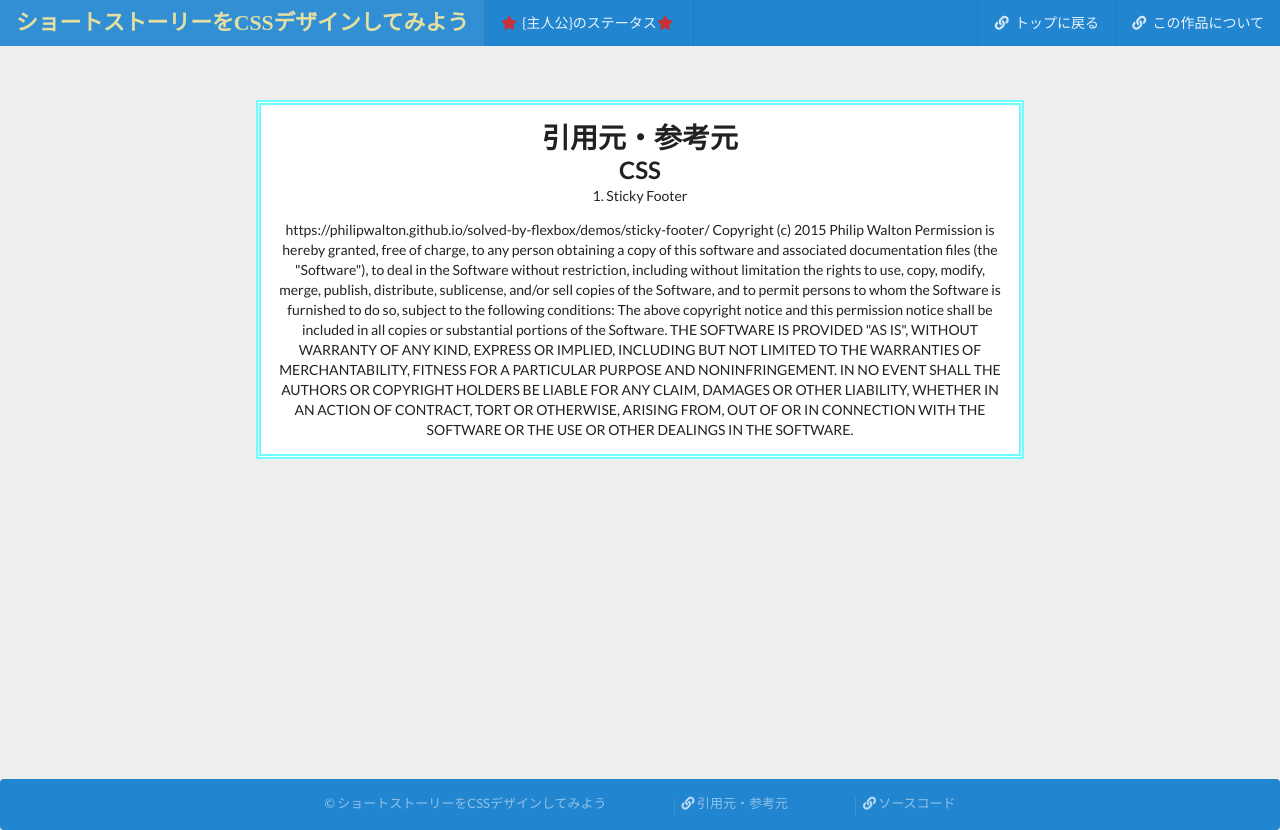
After one commit to Tendency-Sweet-Party/DeployAndCSSDesignPrac, a Django app: page /quote/ in a window 1280 px wide. The commit adds this page. Run offline with Django 3.2, Linux system fonts and the light colour scheme; some libraries are stand-ins or nearby versions.

Commit message:
explanation base 1

```diff
--- a/base_app/urls.py
+++ b/base_app/urls.py
@@ -8,5 +8,6 @@ app_name = 'base'
 urlpatterns = [
     path('', TemplateView.as_view(template_name='base_app/base.html'), name='base'),
     path('text_base/', TemplateView.as_view(template_name='base_app/text_page_base.html'), name='index'),
+    path('quote/', TemplateView.as_view(template_name='base_app/quote.html'), name='quote'),
     path('title/', InitialSettingView.as_view(), name='title'),
 ]
--- a/static/css/my_custom.css
+++ b/static/css/my_custom.css
@@ -19,12 +19,36 @@
     background-color: #eeeeee;
 }
 
+/*title content*/
+#Title {
+    margin-top: 50px;
+    padding: 1rem;
+    /*perhaps it functions as override*/
+    width: 85%;
+    text-align: center;
+}
+
 /*main content*/
 #Main {
     margin-top: 50px;
     /*perhaps it functions as override*/
     width: 85%;
 }
+
+/*content for site explanation*/
+#Explanation{
+    margin-top: 50px;
+    padding: 1rem;
+    /*perhaps it functions as override*/
+    width: 60%;
+    min-width: 10rem;
+    text-align: center;
+    border: double 5px #6DFFFF;
+    background-color: white;
+}
+/*#Explanation p{*/
+/*    color: #F3F4F5;*/
+/*}*/
 
 /*Arrows*/
 .Arrows_area {
@@ -47,7 +71,7 @@
     width: 90%;
     height: 70%;
     max-height: 800px;
-    /* 角を丸くする */
+    /* round the edge */
     border-radius: 20px;
     margin-top: 40px;
     background-color: white;
--- a/templates/base_app/base.html
+++ b/templates/base_app/base.html
@@ -38,7 +38,7 @@
         <div class="ui container center aligned">
             <div class="ui horizontal inverted small divided link list">
                 <a class="item">© ショートストーリーをCSSデザインしてみよう</a>
-                <a href="{% url 'base:index' %}" class="item"><i class="linkify icon"></i>著作権表示</a>
+                <a href="{% url 'base:quote' %}" class="item"><i class="linkify icon"></i>引用元・参考元</a>
                 <a href="https://github.com/Tendency-Sweet-Party/DeployAndCSSDesignPrac" class="item"><i
                         class="linkify icon"></i>ソースコード</a>
             </div>
--- /dev/null
+++ b/templates/base_app/quote.html
@@ -0,0 +1,41 @@
+{% extends 'base_app/site_explanation_base.html' %}
+{% block title %}引用元 - {{ block.super }}{% endblock %}
+{% block explanation_content %}
+    <div>
+        <h1>引用元・参考元</h1>
+    </div>
+    <div>
+        <div>
+            <h2>CSS</h2>
+        </div>
+        <div>
+            <p>1. Sticky Footer</p>
+            <p>
+                https://philipwalton.github.io/solved-by-flexbox/demos/sticky-footer/
+                Copyright (c) 2015 Philip Walton
+
+                Permission is hereby granted, free of charge, to any person
+                obtaining a copy of this software and associated documentation
+                files (the "Software"), to deal in the Software without
+                restriction, including without limitation the rights to use,
+                copy, modify, merge, publish, distribute, sublicense, and/or sell
+                copies of the Software, and to permit persons to whom the
+                Software is furnished to do so, subject to the following
+                conditions:
+
+                The above copyright notice and this permission notice shall be
+                included in all copies or substantial portions of the Software.
+
+                THE SOFTWARE IS PROVIDED "AS IS", WITHOUT WARRANTY OF ANY KIND,
+                EXPRESS OR IMPLIED, INCLUDING BUT NOT LIMITED TO THE WARRANTIES
+                OF MERCHANTABILITY, FITNESS FOR A PARTICULAR PURPOSE AND
+                NONINFRINGEMENT. IN NO EVENT SHALL THE AUTHORS OR COPYRIGHT
+                HOLDERS BE LIABLE FOR ANY CLAIM, DAMAGES OR OTHER LIABILITY,
+                WHETHER IN AN ACTION OF CONTRACT, TORT OR OTHERWISE, ARISING
+                FROM, OUT OF OR IN CONNECTION WITH THE SOFTWARE OR THE USE OR
+                OTHER DEALINGS IN THE SOFTWARE.
+
+            </p>
+        </div>
+    </div>
+{% endblock %}
--- /dev/null
+++ b/templates/base_app/site_explanation_base.html
@@ -0,0 +1,6 @@
+{% extends 'base_app/base.html' %}
+{% block content %}
+    <div id="Explanation" class="ui container">
+        {% block explanation_content %}{% endblock %}
+    </div>
+{% endblock %}
--- a/templates/base_app/text_page_base.html
+++ b/templates/base_app/text_page_base.html
@@ -1,5 +1,4 @@
 {% extends 'base_app/base.html' %}
-{% block title %} text_page_title - {{ block.super }}{% endblock %}
 {% block content %}
     <div id="Main" class="ui container">
         {#サイドバー#}
```
Also changed, not shown: templates/base_app/initial_setting.html (+8 -4 lines).
